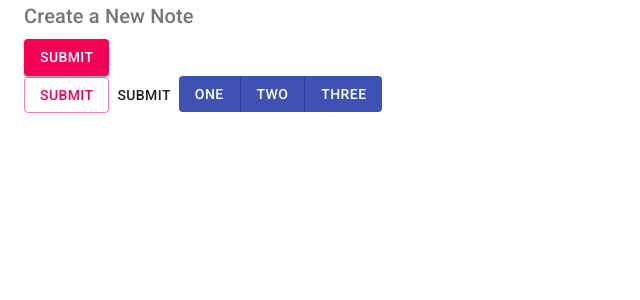
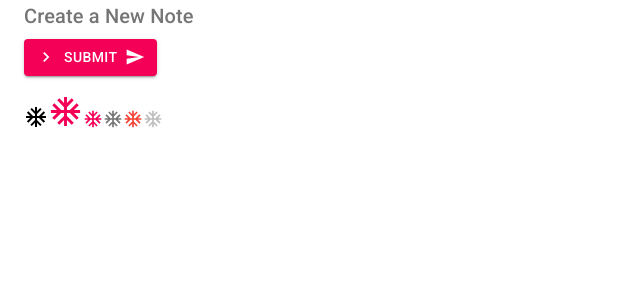
Before and after one commit to OlehFilyak/material-ui-tutorial, a React (Create React App) app: page /create in a window 1280 px wide. Shown: the top 300 px of the page, without its empty margins (0-640 px from the left). Built offline with nearby package versions, Linux system fonts and the light colour scheme.

Commit message:
add icons

```diff
--- a/package.json
+++ b/package.json
@@ -4,6 +4,7 @@
   "private": true,
   "dependencies": {
     "@material-ui/core": "^4.12.3",
+    "@material-ui/icons": "^4.11.2",
     "@testing-library/jest-dom": "^5.11.9",
     "@testing-library/react": "^11.2.5",
     "@testing-library/user-event": "^12.7.1",
--- a/src/pages/Create.js
+++ b/src/pages/Create.js
@@ -3,10 +3,13 @@
 import Button from '@material-ui/core/Button';
 import ButtonGroup from '@material-ui/core/ButtonGroup';
 import Container from '@material-ui/core/Container';
+import KeyboardArrowRightIcon from '@material-ui/icons/KeyboardArrowRight';
+import SendIcon from '@material-ui/icons/Send';
+import AcUnitOutlinedIcon from '@material-ui/icons/AcUnitOutlined';
 
 export default function Create() {
   return (
-    <Container size="sm">
+    <Container>
       <Typography
         variant="h6"
         color="textSecondary"
@@ -21,24 +24,22 @@
         type="submit"
         color="secondary"
         variant="contained"
+        startIcon={<KeyboardArrowRightIcon />}
+        endIcon={<SendIcon />}
       >
         Submit
       </Button>
 
       <br />
 
-      <Button type="submit" color="secondary" variant="outlined">
-        Submit
-      </Button>
-      <Button type="submit" color="default">
-        Submit
-      </Button>
-
-      <ButtonGroup color="primary" variant="contained" disableElevation>
-        <Button>One</Button>
-        <Button>Two</Button>
-        <Button>Three</Button>
-      </ButtonGroup>
+      {/* icons */}
+      <br />
+      <AcUnitOutlinedIcon />
+      <AcUnitOutlinedIcon color="secondary" fontSize="large" />
+      <AcUnitOutlinedIcon color="secondary" fontSize="small" />
+      <AcUnitOutlinedIcon color="action" fontSize="small" />
+      <AcUnitOutlinedIcon color="error" fontSize="small" />
+      <AcUnitOutlinedIcon color="disabled" fontSize="small" />
     </Container>
   );
 }
```
Also changed, not shown: 1 other file (tests, documents, lock files or other folders).
